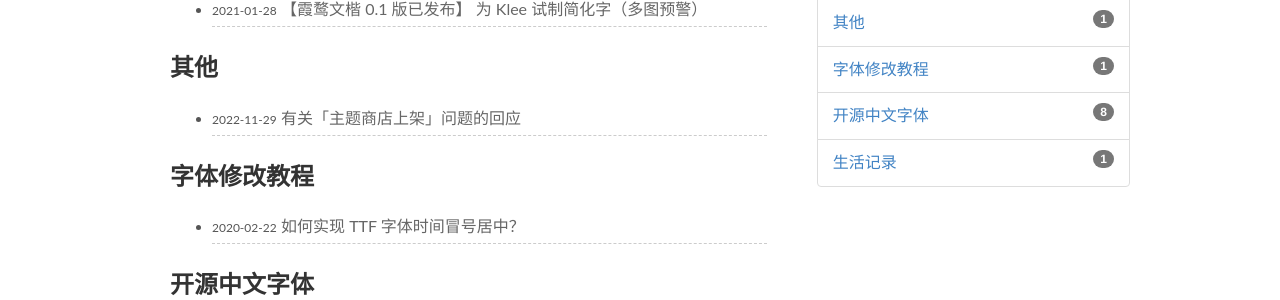
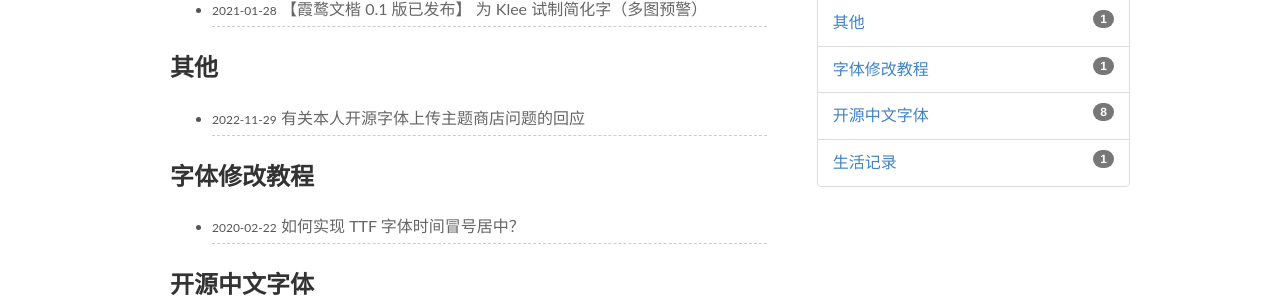
Before and after one commit to lxgw/lxgw.github.io, a Jekyll site: the page built from pages/categories.md, in a window 1280 px wide. Shown: the part 428-728 px from the top of the page. Built offline with Jekyll 4.4.1, drawn with Linux system fonts in a browser that asks for light colours; some web fonts are replaced; comment, search, counter and statistics services are not loaded; a style sheet for code colours, icons or effects is not loaded; some of the changed lines change nothing that is shown.

Commit message:
Update 2022-11-29-about-theme-store.md

```diff
--- a/_posts/2022-11-29-about-theme-store.md
+++ b/_posts/2022-11-29-about-theme-store.md
@@ -1,6 +1,6 @@
 ---
 layout: post
-title: 有关「主题商店上架」问题的回应
+title: 有关本人开源字体上传主题商店问题的回应
 categories: 其他
 description: 最近经常有人问我：「请问您能将您的××字体上传到××商店吗？」，于是做了这篇回应。
 keywords: 主题商店
@@ -8,7 +8,7 @@ keywords: 主题商店
 
 最近经常有人问我：「请问您能将您的××字体上传到××商店吗？」
 
-作为字体作者（某种意义上来说），本人非常理解您想在手机上使用这款字体的迫切心情。但很遗憾，本人无法满足您的需求，还请您谅解。
+作为字体作者（某种意义上来说），本人非常理解您想在手机上使用这款字体的迫切心情。但很遗憾，本人无法满足您的需求。
 
 ---
 
@@ -31,7 +31,7 @@ keywords: 主题商店
 
 ---
 
-曾经奢望过各大主题商店能够开设「开源字体专区」，用来收录开源字体供大家下载使用，但这样做几乎没有可行性，大部分厂商的主题商店只认有版权登记证明的非开源字体。
+曾经奢望过各大主题商店能够开设「开源字体专区」，用来收录开源字体供大家下载使用，但这样做几乎没有可行性，大部分厂商的主题商店只认有明确版权登记证明的非开源字体。
 
 最后，本人没有系统学习过字体设计理论知识，也不是字体设计专业人员，充其量算一个业余的爱好者，也没有原创的灵感，只能改改已有的开源字体这样子（逃
 
```
